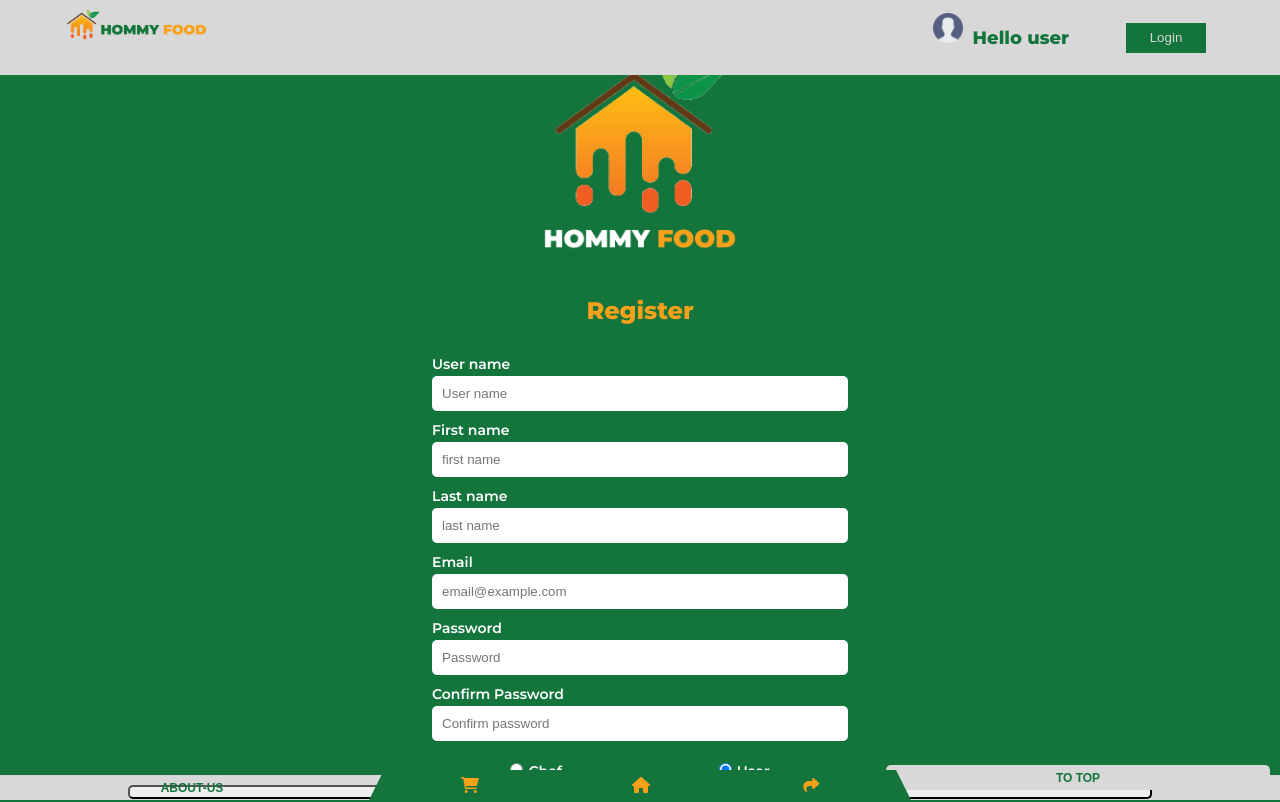
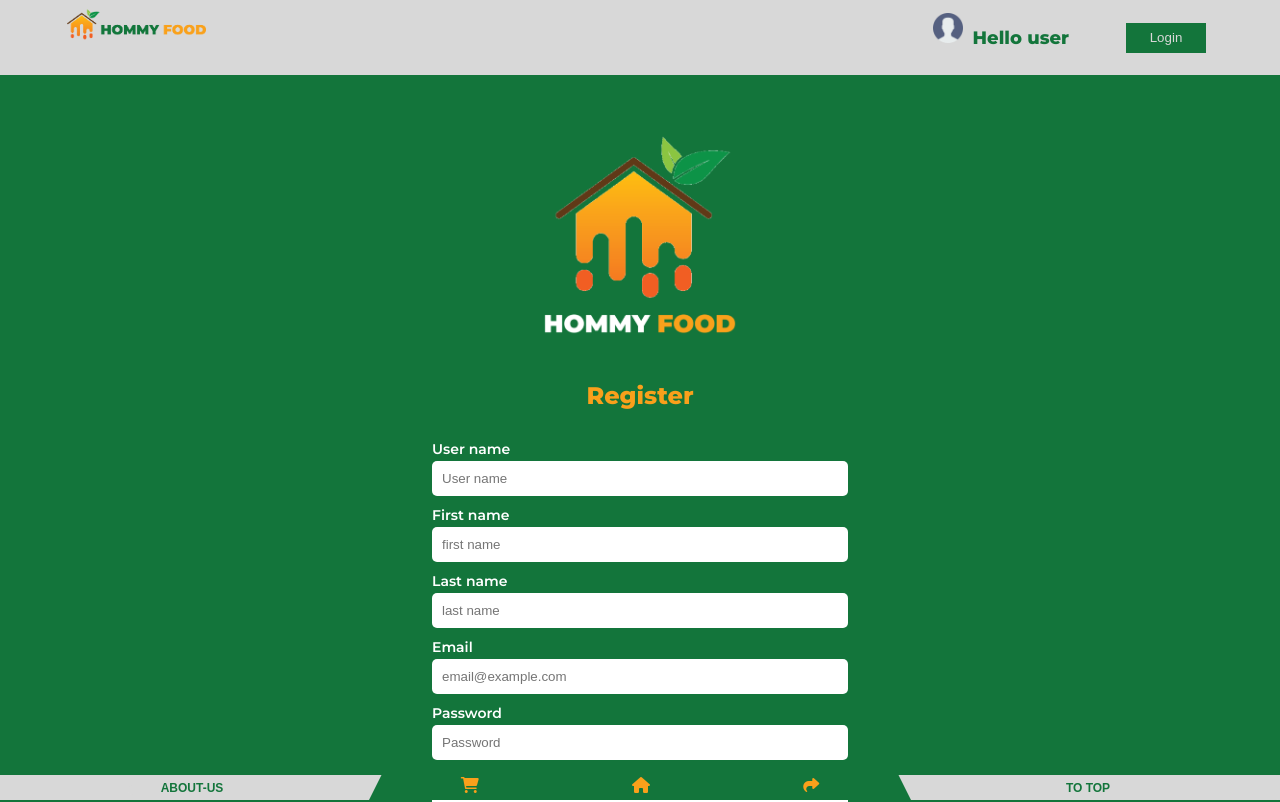
Before and after one commit to Ashraf-Alshashaa/class38-group2-project-hommy-food, a React app in the folder client/: page /signUp in a window 1280 px wide. Shown: the top 802 px of the page. Built offline with nearby package versions, Linux system fonts and the light colour scheme.

Commit message:
Finished the signUp page

```diff
--- a/client/src/App.jsx
+++ b/client/src/App.jsx
@@ -5,7 +5,7 @@ import Home from "./pages/Home/Home";
 import Footer from "./components/Footer";
 import Login from "./pages/Login";
 import "./App.css";
-import SignUp from "./pages/Signup";
+import SignUp from "./pages/SignUp";
 
 const App = () => {
   return (
--- a/client/src/components/Footer/index.jsx
+++ b/client/src/components/Footer/index.jsx
@@ -5,7 +5,7 @@ import "./style.css";
 const Footer = () => {
   return (
     <div className="footer-container">
-      <button to="/about">
+      <button className="footer-about-btn" to="/about">
         <Link className="footer-about-link" to="/about">
           ABOUT-US
         </Link>
--- a/client/src/components/Footer/style.css
+++ b/client/src/components/Footer/style.css
@@ -11,6 +11,7 @@
 .footer-about-btn {
   border: none;
   text-decoration: none;
+  background-color: var(--light-gray-color);
 }
 
 .footer-about-link {
@@ -78,6 +79,7 @@
   right: 0;
   align-items: center;
   justify-content: center;
+  margin: 0;
   width: 30%;
   height: 25px;
   font-size: 12px;
--- a/client/src/components/InputForm/index.jsx
+++ b/client/src/components/InputForm/index.jsx
@@ -7,6 +7,7 @@ const InputForm = (props) => {
   const [focus, setFocus] = useState(false);
   const { label, onChange, errorMessage, ...inputs } = props;
 
+  // handel the field focus
   const handleOnBlur = () => {
     setFocus(true);
   };
--- a/client/src/pages/SignUp/style.css
+++ b/client/src/pages/SignUp/style.css
@@ -2,7 +2,7 @@
   display: flex;
   align-items: center;
   justify-content: center;
-  height: 100vh;
+  height: 100%;
   background-color: var(--primary-color);
 }
 
```
Also changed, not shown: 1 other file (tests, documents, lock files or other folders).
